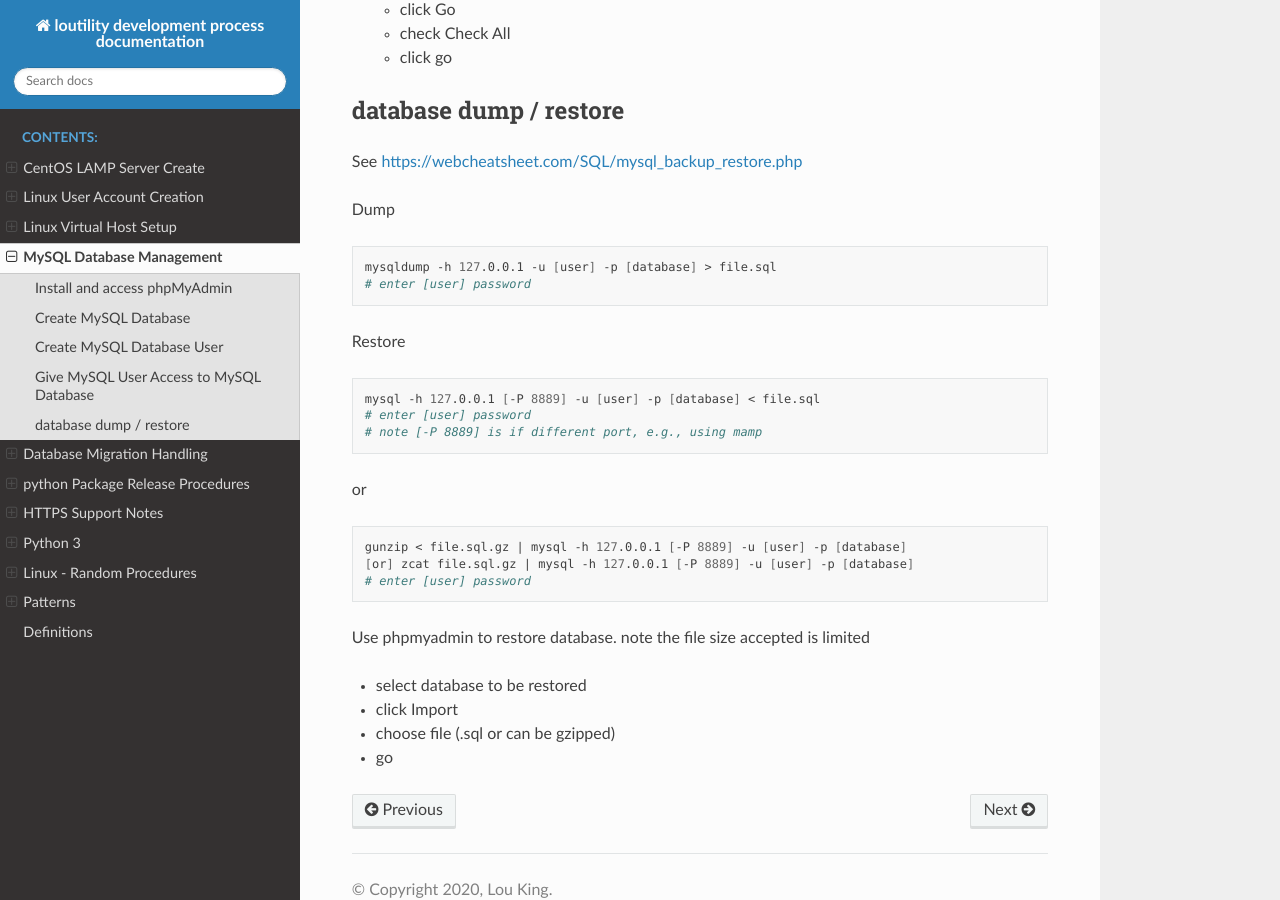
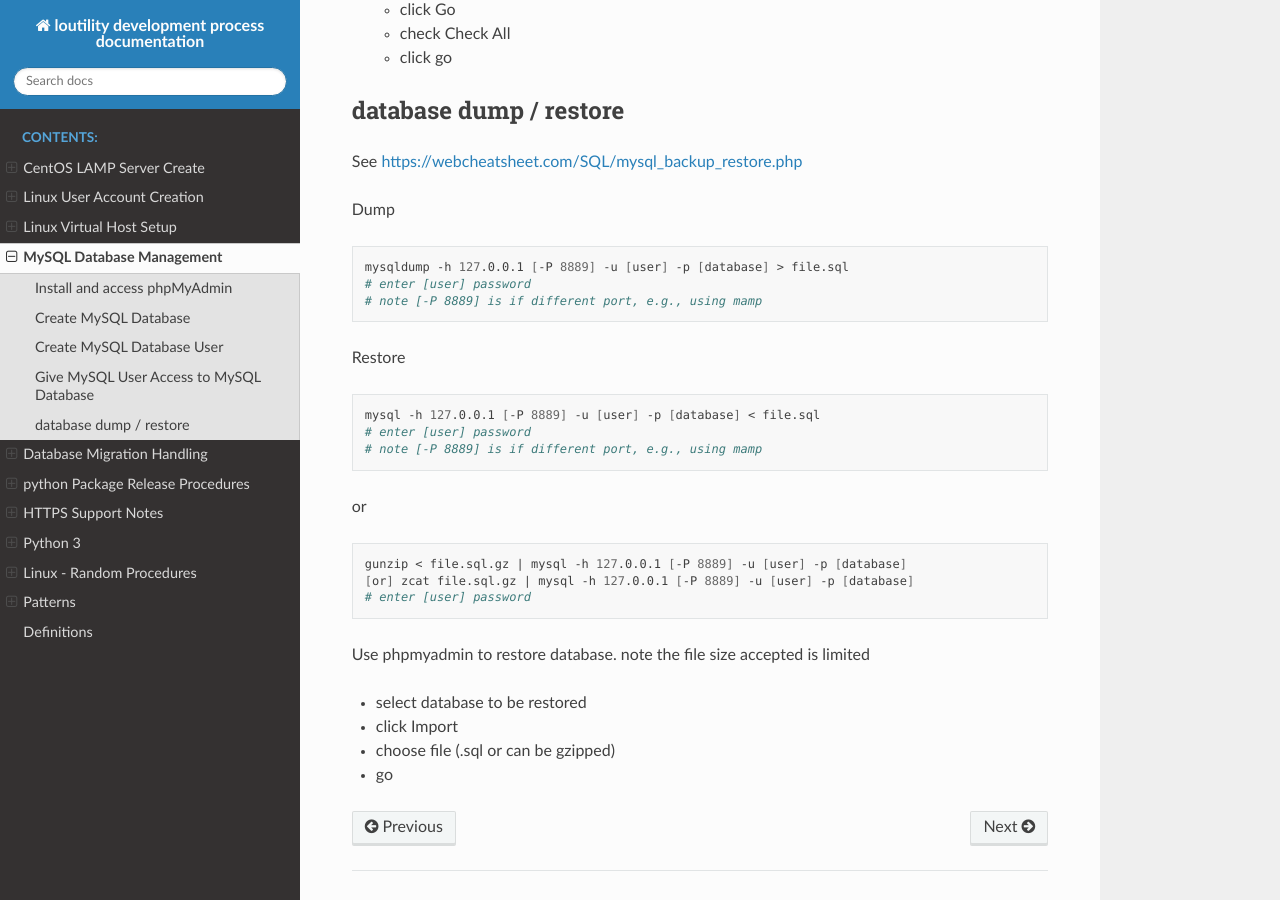
Before and after one commit to shanholtzerk/fork_loudevprocess, a Sphinx documentation site: the page built from docs/source/mysql-database-management.rst, in a window 1280 px wide and 900 px high, scrolled down 1321 px. Built offline with Sphinx 7.4.7 and the Read the Docs theme 2.0.0, drawn with Linux system fonts in a browser that asks for light colours.

Commit message:
support mysql database dump from mamp

```diff
--- a/docs/source/mysql-database-management.rst
+++ b/docs/source/mysql-database-management.rst
@@ -72,8 +72,9 @@ Dump
 
 .. code-block:: shell
 
-    mysqldump -h 127.0.0.1 -u [user] -p [database] > file.sql
+    mysqldump -h 127.0.0.1 [-P 8889] -u [user] -p [database] > file.sql
     # enter [user] password
+    # note [-P 8889] is if different port, e.g., using mamp
 
 Restore
 
```
